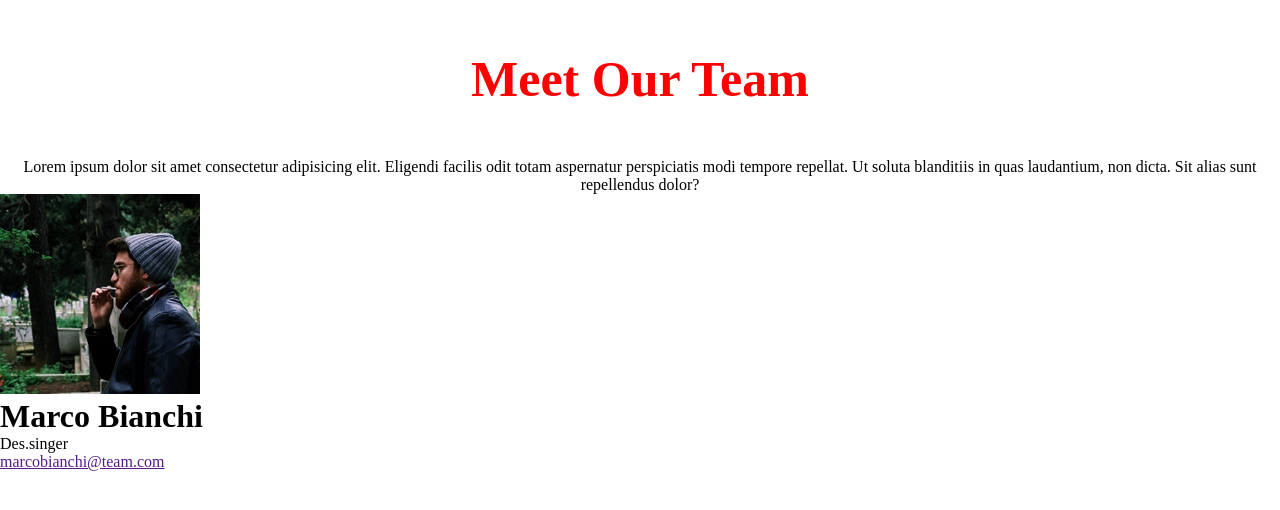
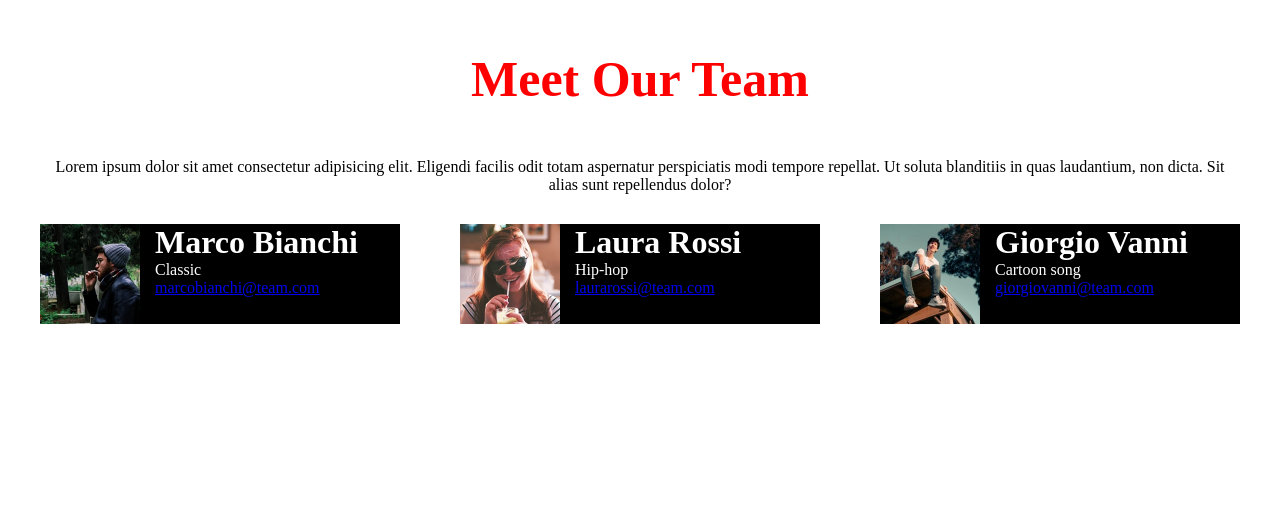
Before and after one commit to NicholasBuiatti/html-css-float-cards, a plain HTML site: page index.html in a window 1280 px wide. Drawn offline with Linux system fonts and the light colour scheme.

Commit message:
creazione row-artist

```diff
--- a/css/style.css
+++ b/css/style.css
@@ -11,6 +11,50 @@ header > h1 {
     font-size: 50px;
 }
 
+/* main */
+
 .introduzione-sito {
     text-align: center;
 }
+
+main {
+    width: 1200px;
+    margin: auto;
+}
+
+main::after {
+    content: "";
+    display: block;
+    clear: both;
+}
+
+/* casella artista singolo */
+.song {
+    float: left;
+    background-color: black;
+    color: white;
+    margin-top: 30px;
+    width: 30%;
+}
+
+.song::after {
+    content: "";
+    display: block;
+    clear: both;
+}
+
+img {
+    float: left;
+    height: 100px;
+    width: 100px;
+}
+
+.info {
+    float: left;
+    margin: 0 15px;
+}
+
+.center {
+    margin-left: calc(100% - 95%);
+    margin-right: calc(100% - 95%);
+}
--- a/index.html
+++ b/index.html
@@ -12,17 +12,41 @@
         <h1>Meet Our Team</h1>
     </header>
 
-    <body>
+    <main>
 
         <p class="introduzione-sito">Lorem ipsum dolor sit amet consectetur adipisicing elit. Eligendi facilis odit totam aspernatur perspiciatis modi tempore repellat. Ut soluta blanditiis in quas laudantium, non dicta. Sit alias sunt repellendus dolor?</p>
 
-        <div class="song">
-            <img src="./img/male1.png" alt="">
-            <h1 class="autor">Marco Bianchi</h1>
-            <p>Des.singer</p>
-            <a href="">marcobianchi@team.com</a>
+        <div class="row-artist">
+            <div class="song">
+                <img src="./img/male1.png" alt="">
+                <div class="info">
+                    <h1 class="autor">Marco Bianchi</h1>
+                    <p>Classic</p>
+                    <a href="https://www.google.it/">marcobianchi@team.com</a>
+                </div>
+            </div>
+
+            <div class="song center">
+                <img src="./img/female1.png" alt="">
+                <div class="info">
+                    <h1 class="autor">Laura Rossi</h1>
+                    <p>Hip-hop</p>
+                    <a href="https://www.google.it/">laurarossi@team.com</a>
+                </div>
+            </div>
+
+            <div class="song">
+                <img src="./img/male3.png" alt="">
+                <div class="info">
+                    <h1 class="autor">Giorgio Vanni</h1>
+                    <p>Cartoon song</p>
+                    <a href="https://www.google.it/">giorgiovanni@team.com</a>
+                </div>
+            </div>
         </div>
-    </body>
+
+
+    </main>
 
 </body>
 </html>
```
